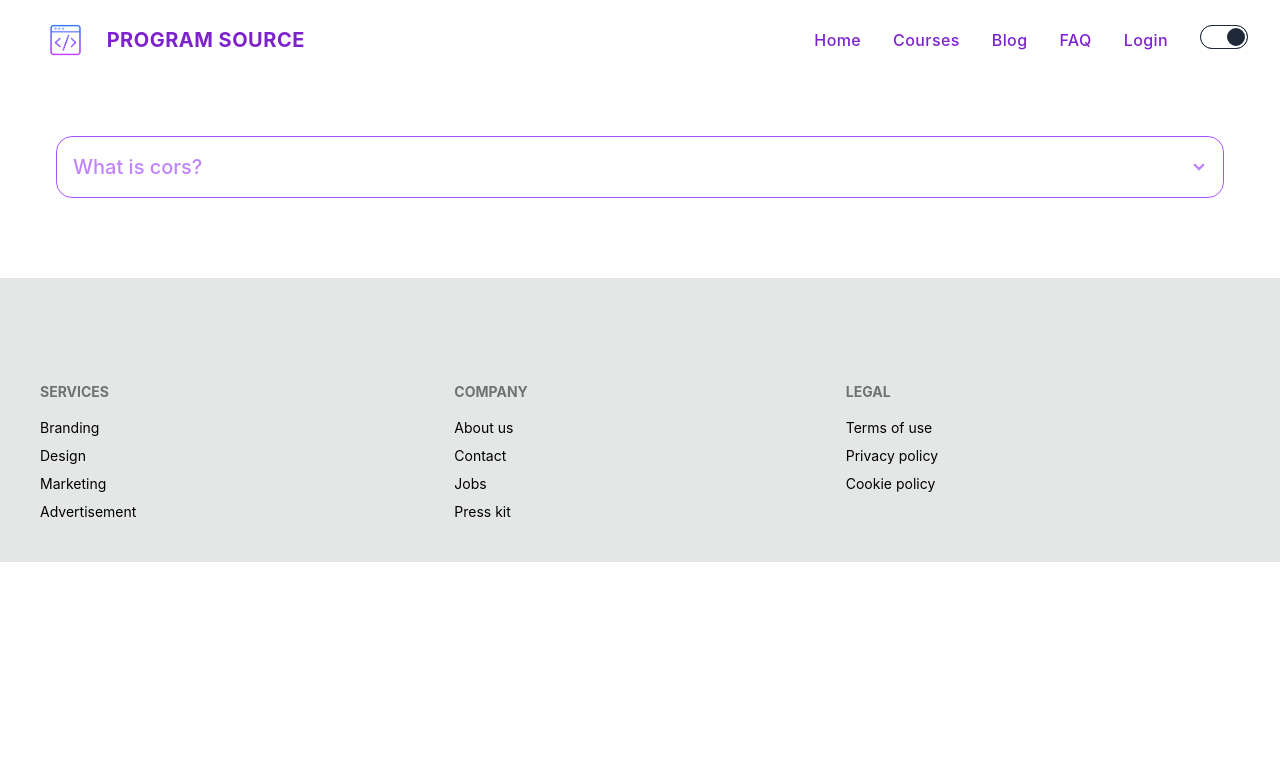
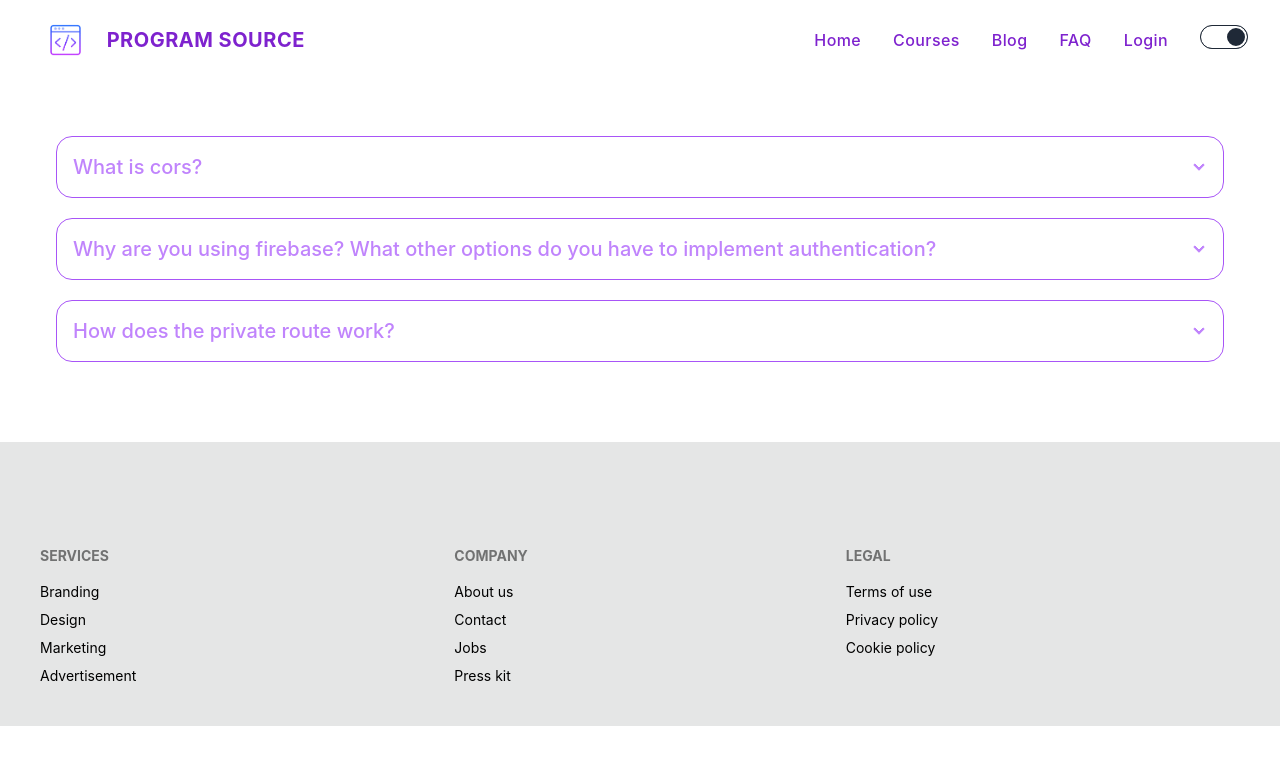
Before and after one commit to rokeyasultana/learning-platform-client, a React (Create React App) app: page /blog in a window 1280 px wide. Shown: the top 764 px of the page. Built offline with nearby package versions, Linux system fonts and the light colour scheme.

Commit message:
qusetion-3

```diff
--- a/src/Pages/Blog/Blog.js
+++ b/src/Pages/Blog/Blog.js
@@ -12,6 +12,22 @@ const Blog = () => {
     <p>Cross-Origin Resource Sharing (CORS) is an HTTP-based security mechanism controlled and enforced by the client (web browser). It allows a service (API) to indicate any origin other than its own from which the client can request resources. It has been designed in response to the same-origin policy (SOP) that restricts how a website (HTML document or JS script) loaded by one origin can interact with a resource from another origin. </p>
   </div>
 </div>
+            <div tabindex="0" class="collapse collapse-arrow border border-purple-500 bg-base-100 rounded-box mt-5">
+  <div class="collapse-title text-xl font-medium text-purple-400">
+  Why are you using firebase? What other options do you have to implement authentication?
+  </div>
+  <div class="collapse-content">
+    <p> </p>
+  </div>
+</div>
+            <div tabindex="0" class="collapse collapse-arrow border border-purple-500 bg-base-100 rounded-box mt-5">
+  <div class="collapse-title text-xl font-medium text-purple-400">
+  How does the private route work?
+  </div>
+  <div class="collapse-content">
+    <p> The react private route component renders child components (children) if the user is logged in. If not logged in the user is redirected to the /login page with the return url passed in the location state property.</p>
+  </div>
+</div>
         </div>
     );
 };
```
